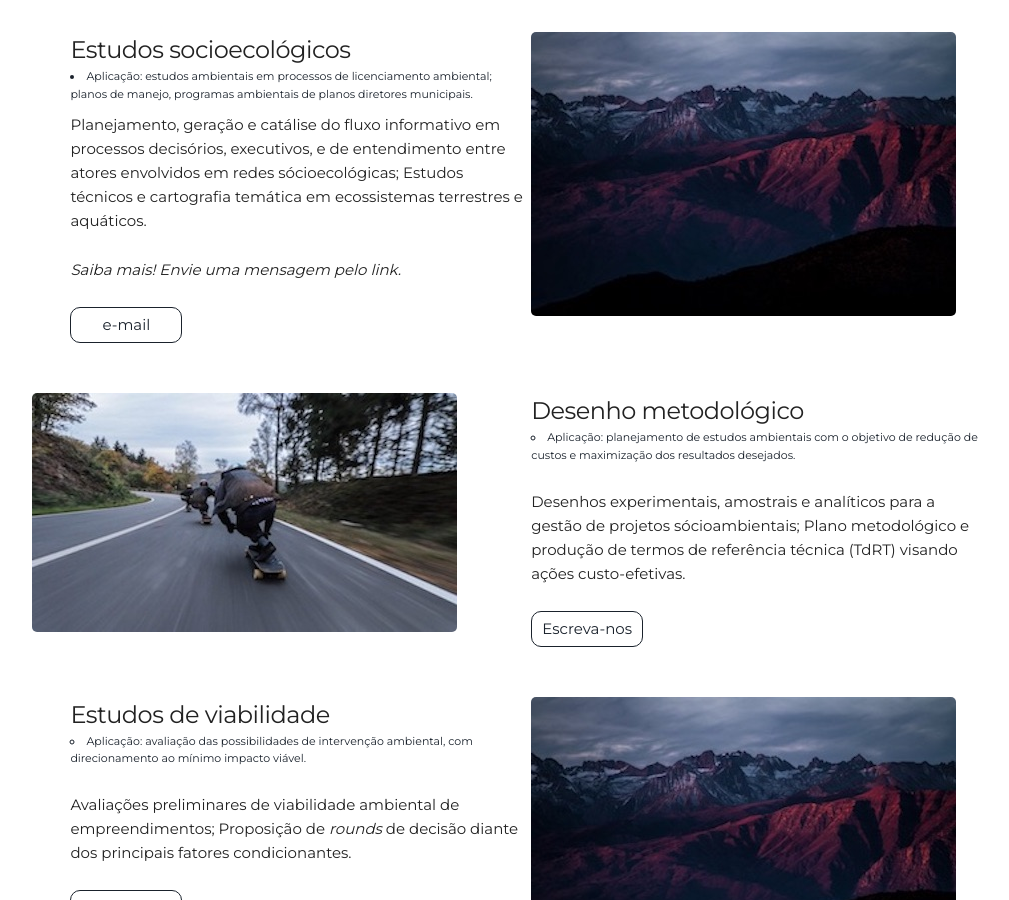
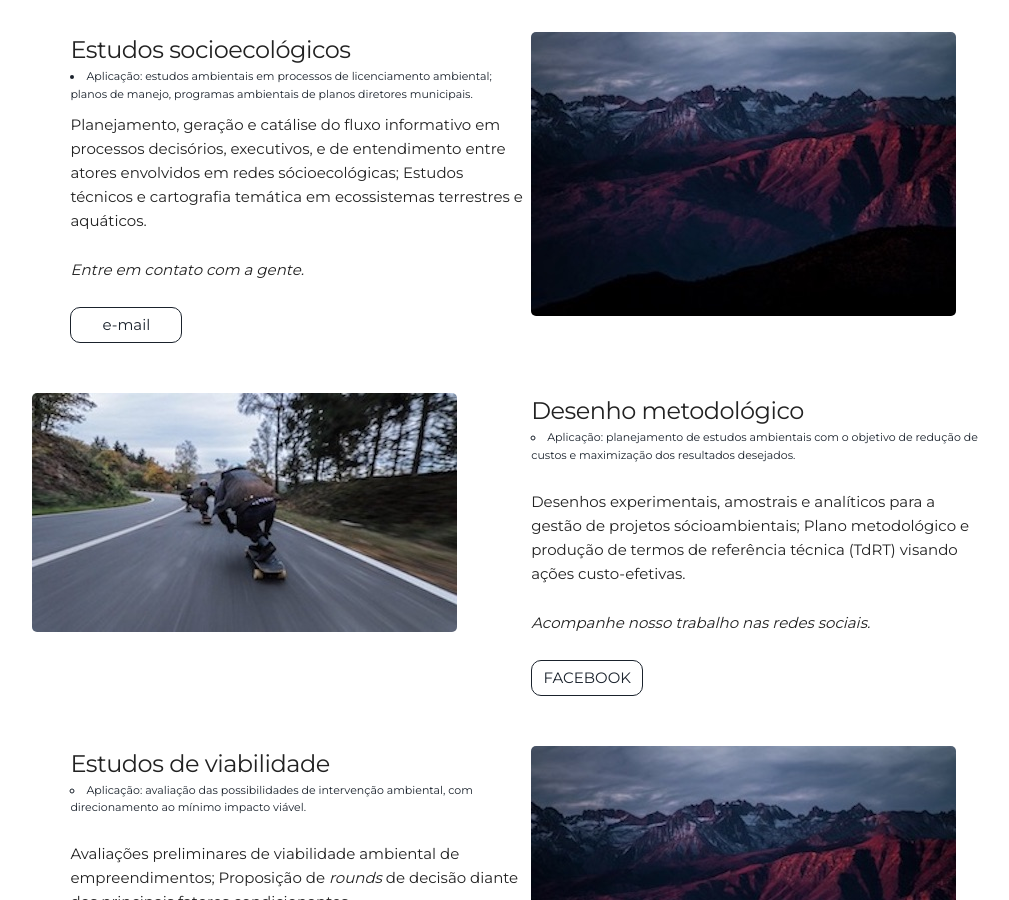
Before and after one commit to leroy1977/eQ1, a Jekyll site: the page built from index.html, in a window 1280 px wide and 900 px high, scrolled down 1486 px. Shown: the whole window, without its empty margins (128-1137 px from the left). Built offline with Jekyll 4.4.1, drawn with Linux system fonts in a browser that asks for light colours.

Commit message:
Update projects.html

```diff
--- a/_includes/projects.html
+++ b/_includes/projects.html
@@ -10,7 +10,7 @@
       <h5> Estudos socioecológicos </h5>
       <li> Aplicação: estudos ambientais em processos de licenciamento ambiental; planos de manejo, programas ambientais de planos diretores municipais.</li>
       <p>Planejamento, geração e catálise do fluxo informativo em processos decisórios, executivos, e de entendimento entre atores envolvidos em redes sócioecológicas; Estudos técnicos e cartografia temática em ecossistemas terrestres e aquáticos. </p>
-      <p> <i>Saiba mais! Envie uma mensagem pelo link. </i> </p>
+      <p> <i>Entre em contato com a gente. </i> </p>
       <a class="project-link" href="mailto:{{site.email}}">e-mail</a>
     </div>
   </div>
@@ -24,7 +24,8 @@
         <li> Aplicação: planejamento de estudos ambientais com o objetivo de redução de custos e maximização dos resultados desejados. </li>
       </ul>
       <p>Desenhos experimentais, amostrais e analíticos para a gestão de projetos sócioambientais; Plano metodológico e produção de termos de referência técnica (TdRT) visando ações custo-efetivas.</p>
-      <a class="project-link" href="#">Escreva-nos</a>
+      <p> <i>Acompanhe nosso trabalho nas redes sociais. </i> </p>
+      <a class="project-link" href="https://www.facebook.com/eQuanta.env{{site.facebook_username}}">FACEBOOK</a>
     </div>
   </div>
   <div class="row user-projects">
```
